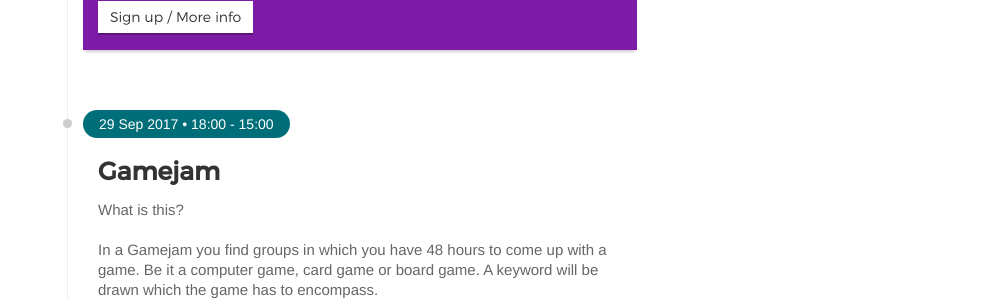
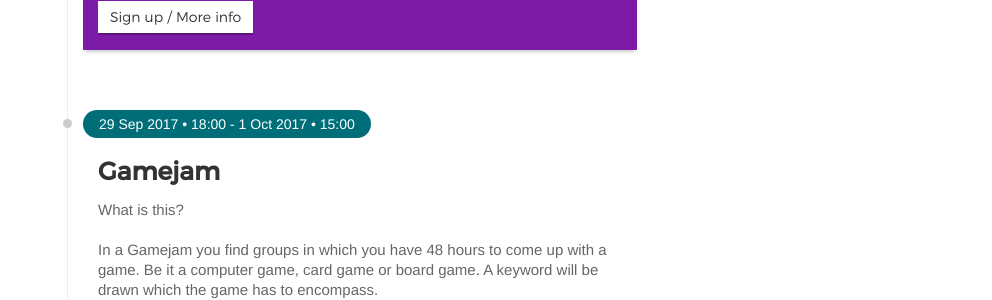
Before and after one commit to fyntech/fyntech, a Jekyll site: the page built from index.html, in a window 1280 px wide. Shown: the part 1356-1656 px from the top of the page, without its empty margins (288-1280 px from the left). Built offline with Jekyll 4.4.1, drawn with Linux system fonts in a browser that asks for light colours.

Commit message:
show end date for multiday events

```diff
--- a/index.html
+++ b/index.html
@@ -57,7 +57,13 @@ layout: base
           {% if event.dateStart %}
             <time class="event-date" property="startDate" content="{{ event.dateStart }}" datetime="{{ event.dateStart }}">{{ event.dateStart | date: "%-d %b %Y &bull; %H:%M"}}
             {% if event.dateEnd %}
-             - {{ event.dateEnd | date: "%H:%M" }}
+              {% capture startDay %}{{ event.dateStart | date: '%-d %b %Y' }}{% endcapture %}
+              {% capture endDay %}{{ event.dateEnd | date: '%-d %b %Y' }}{% endcapture %}
+              {% if startDay != endDay %}
+                - {{ event.dateEnd | date: "%-d %b %Y &bull; %H:%M" }}
+              {% else %}
+                - {{ event.dateEnd | date: "%H:%M" }}
+              {% endif %}
             {% endif %}
             </time>
           {% endif %}
```
